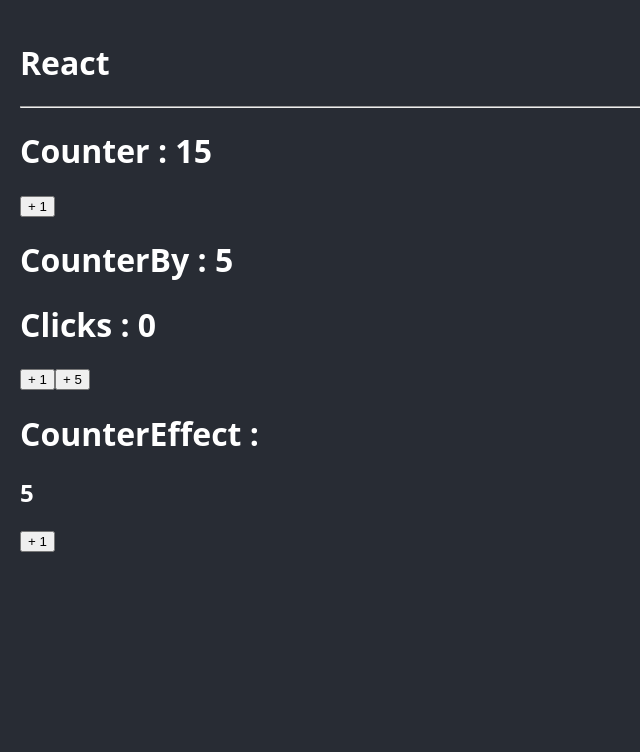
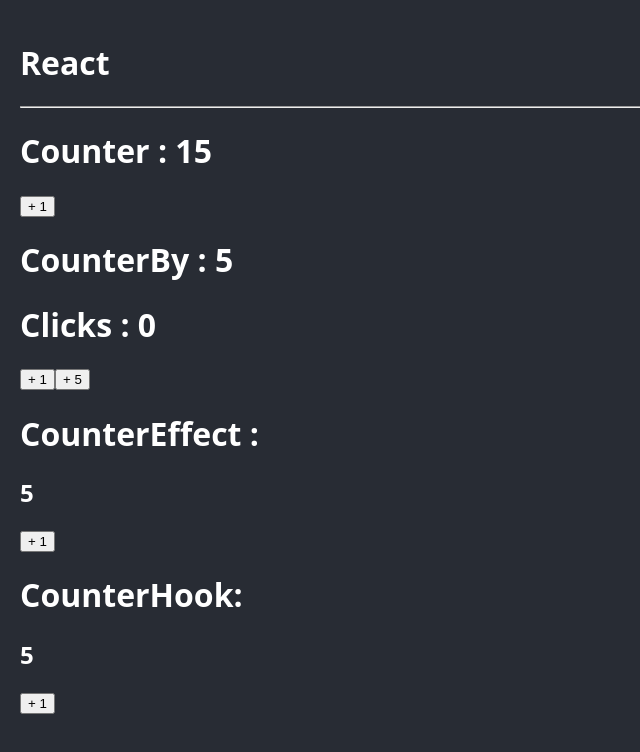
Before and after one commit to CodingJhames/react-pro, a React (Vite) app in the folder bases/: page / in a window 1280 px wide. Shown: the top 752 px of the page, without its empty margins (0-640 px from the left). Built offline with nearby package versions, Linux system fonts and the light colour scheme.

Commit message:
custom hook with html references

```diff
--- a/bases/src/App.tsx
+++ b/bases/src/App.tsx
@@ -1,6 +1,7 @@
 import { Counter } from "./bases/Counter"
 import { CounterBy } from "./bases/CounterBy"
 import { CounterEffect } from "./bases/CounterEffect"
+import { CounterHook } from "./bases/CounterHook"
 
 
 function App( ) {
@@ -13,6 +14,7 @@
       <Counter initialValue={ 15 } />
       <CounterBy />
       <CounterEffect />
+      <CounterHook />
 
     </>
   )
--- /dev/null
+++ b/bases/src/bases/CounterHook.tsx
@@ -0,0 +1,47 @@
+// import { useEffect, useRef, useState } from 'react';
+// import { gsap } from 'gsap';
+import { useCounter } from '../hooks/useCounter';
+
+// const maximum_count = 10;
+
+export const CounterHook = (  ) => {
+
+    // const [counter, setCounter] = useState(5);
+    // const counterElement = useRef<HTMLHeadingElement>(null);
+
+    // const handleClick = ( ) => {
+
+    //   setCounter( prev => prev + 1 );
+    //   // if ( counter >= maximum_count ) { setCounter(  prev => prev = 10 )};
+    //   setCounter( prev => Math.min( prev + 1, maximum_count ) );
+    //   //  ? forma corta usada por fernando
+    // }
+
+    // useEffect(() => {
+
+    //   if ( counter < 10 ) return;
+    //   console.log('%cSe llegó al valor máximo','color:red; background-color: white;');
+
+    //   const timeLine = gsap.timeline();
+
+    //   timeLine.to(counterElement.current ,{y:-10, duration: 0.2, ease:'ease.out' })
+    //           .to(counterElement.current , { y:0, duration: 1, ease:'bounce.out' });
+
+    //   /* gsap.to(counterElement.current ,{y:-10, duration: 0.2, ease:'ease.out' }).then( () => {
+    //       gsap.to(counterElement.current , { y:0, duration: 1, ease:'bounce.out' } )
+    //   } ) */
+
+    // }, [counter])
+
+    const {counter,counterElement,handleClick } = useCounter();
+
+  return (
+    <>
+        <h1>CounterHook: </h1>
+        <h2 ref={  counterElement } >{ counter }</h2>
+        <button
+        onClick={ handleClick }>+ 1</button>
+
+    </>
+  )
+}
--- /dev/null
+++ b/bases/src/hooks/useCounter.ts
@@ -0,0 +1,43 @@
+import { useEffect, useState, useRef } from 'react';
+import { gsap } from 'gsap';
+
+const maximum_count = 10;
+
+export const useCounter = () => {
+
+    const [counter, setCounter] = useState(5);
+    const counterElement = useRef<HTMLHeadingElement>(null);
+
+    const handleClick = ( ) => {
+
+      setCounter( prev => prev + 1 );
+      // if ( counter >= maximum_count ) { setCounter(  prev => prev = 10 )};
+      setCounter( prev => Math.min( prev + 1, maximum_count ) );
+      //  ? forma corta usada por fernando
+    }
+
+    useEffect(() => {
+
+      if ( counter < 10 ) return;
+      console.log('%cSe llegó al valor máximo','color:red; background-color: white;');
+
+      const timeLine = gsap.timeline();
+
+      timeLine.to(counterElement.current ,{y:-10, duration: 0.2, ease:'ease.out' })
+              .to(counterElement.current , { y:0, duration: 1, ease:'bounce.out' });
+
+      /* gsap.to(counterElement.current ,{y:-10, duration: 0.2, ease:'ease.out' }).then( () => {
+          gsap.to(counterElement.current , { y:0, duration: 1, ease:'bounce.out' } )
+      } ) */
+
+    }, [counter])
+
+
+    return {
+        counter,
+        counterElement,
+        handleClick,
+    }
+
+
+}
```
